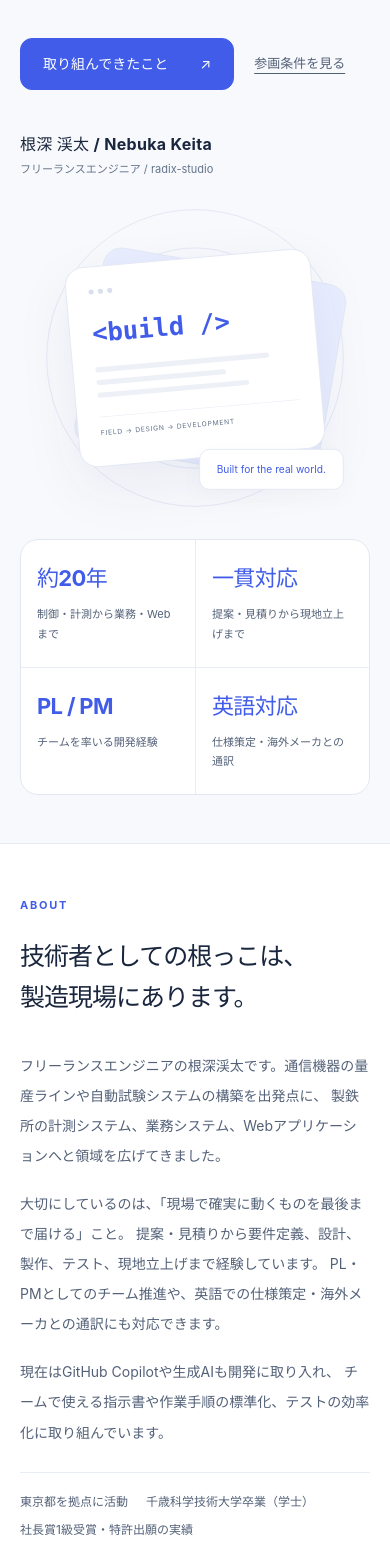
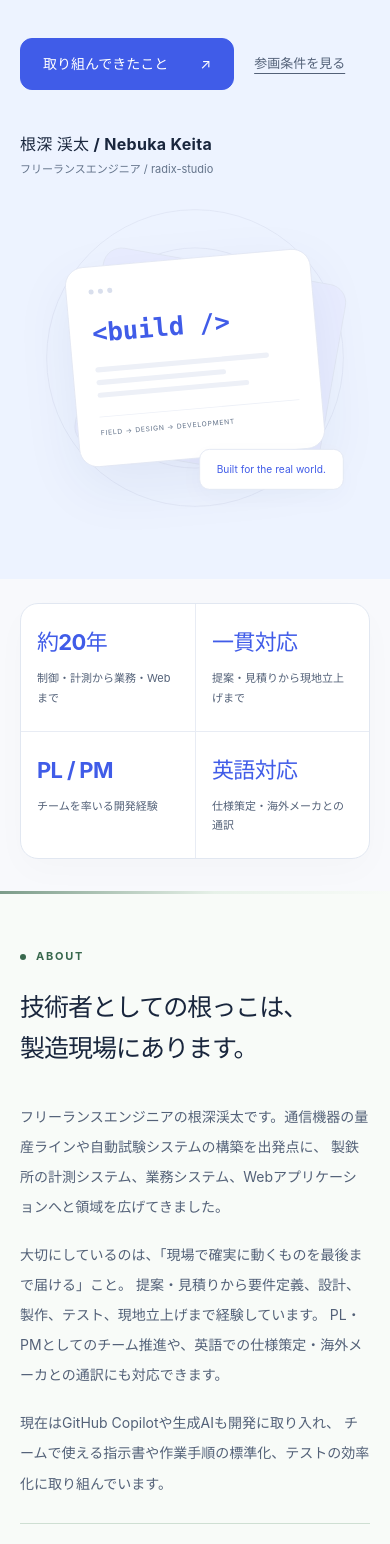
Before and after one commit to nebuka-radix/homepage, a Vue app: page / in a window 390 px wide. Shown: the part 438-1982 px from the top of the page. Built offline with nearby package versions, Linux system fonts and the light colour scheme.

Commit message:
セクションごとのテーマカラーとシーン切替演出を追加

```diff
--- a/src/App.vue
+++ b/src/App.vue
@@ -1,4 +1,5 @@
 <script setup lang="ts">
+import { useSceneColors } from './composables/useSceneColors'
 import { usePageAnimations } from './composables/usePageAnimations'
 const year = new Date().getFullYear()
 const baseUrl = import.meta.env.BASE_URL
@@ -176,6 +177,8 @@ const principles = [
 ]
 
 usePageAnimations()
+
+useSceneColors()
 </script>
 
 <template>
@@ -198,7 +201,8 @@ usePageAnimations()
     </header>
 
     <v-main id="main-content" tabindex="-1">
-      <section class="hero page-width" aria-labelledby="hero-title">
+      <section class="scene-section" aria-labelledby="hero-title" data-scene="hero">
+        <div class="page-width hero">
         <div class="hero-copy">
           <p class="eyebrow">FREELANCE SOFTWARE ENGINEER / TOKYO</p>
           <h1 id="hero-title">
@@ -237,6 +241,8 @@ usePageAnimations()
           </div>
           <div class="art-label">Built for the real world.</div>
         </div>
+
+        </div>
       </section>
 
       <div class="page-width highlight-grid" aria-label="経験と対応領域">
@@ -246,7 +252,7 @@ usePageAnimations()
         </div>
       </div>
 
-      <section id="about" class="about-section section-anchor" aria-labelledby="about-title">
+      <section id="about" class="about-section section-anchor scene-section" aria-labelledby="about-title" data-scene="about">
         <div class="page-width about-layout">
           <div>
             <p class="eyebrow">ABOUT</p>
@@ -275,7 +281,8 @@ usePageAnimations()
         </div>
       </section>
 
-      <section id="services" class="page-width section-block section-anchor" aria-labelledby="services-title">
+      <section id="services" class="section-anchor scene-section" aria-labelledby="services-title" data-scene="services">
+        <div class="page-width">
         <div class="section-heading">
           <div>
             <p class="eyebrow">WHAT I DO</p>
@@ -293,9 +300,11 @@ usePageAnimations()
             </ul>
           </v-card>
         </div>
+
+        </div>
       </section>
 
-      <section id="projects" class="projects-section section-anchor" aria-labelledby="projects-title">
+      <section id="projects" class="projects-section section-anchor scene-section" aria-labelledby="projects-title" data-scene="projects">
         <div class="page-width">
           <div class="section-heading">
             <div>
@@ -329,7 +338,8 @@ usePageAnimations()
         </div>
       </section>
 
-      <section class="page-width section-block" aria-labelledby="career-title">
+      <section class="scene-section" aria-labelledby="career-title" data-scene="career">
+        <div class="page-width">
         <div class="section-heading">
           <div>
             <p class="eyebrow">CAREER</p>
@@ -345,9 +355,11 @@ usePageAnimations()
             </div>
           </li>
         </ol>
+
+        </div>
       </section>
 
-      <section class="technology-section" aria-labelledby="skills-title">
+      <section class="technology-section scene-section" aria-labelledby="skills-title" data-scene="skills">
         <div class="page-width">
           <div class="section-heading">
             <div>
@@ -370,7 +382,8 @@ usePageAnimations()
         </div>
       </section>
 
-      <section class="page-width section-block" aria-labelledby="approach-title">
+      <section class="scene-section" aria-labelledby="approach-title" data-scene="approach">
+        <div class="page-width">
         <div class="section-heading">
           <div>
             <p class="eyebrow">MY APPROACH</p>
@@ -384,9 +397,11 @@ usePageAnimations()
             <p>{{ item.description }}</p>
           </article>
         </div>
+
+        </div>
       </section>
 
-      <section id="availability" class="availability-section section-anchor" aria-labelledby="availability-title">
+      <section id="availability" class="availability-section section-anchor scene-section" aria-labelledby="availability-title" data-scene="availability">
         <div class="page-width availability-layout">
           <div>
             <p class="eyebrow">AVAILABILITY</p>
--- /dev/null
+++ b/src/composables/useSceneColors.ts
@@ -0,0 +1,86 @@
+import { onMounted, onUnmounted } from 'vue'
+import { gsap } from 'gsap'
+import { ScrollTrigger } from 'gsap/ScrollTrigger'
+
+gsap.registerPlugin(ScrollTrigger)
+
+export function useSceneColors() {
+  let media: ReturnType<typeof gsap.matchMedia> | undefined
+  let refreshFrame: number | undefined
+  let disposed = false
+
+  const refresh = () => {
+    if (disposed) return
+
+    if (refreshFrame !== undefined) {
+      window.cancelAnimationFrame(refreshFrame)
+    }
+
+    refreshFrame = window.requestAnimationFrame(() => {
+      refreshFrame = undefined
+      if (!disposed) ScrollTrigger.refresh()
+    })
+  }
+
+  onMounted(() => {
+    const root = document.getElementById('app')
+    if (!root) return
+
+    media = gsap.matchMedia()
+
+    media.add(
+      '(prefers-reduced-motion: no-preference)',
+      () => {
+        const sections = root.querySelectorAll<HTMLElement>('[data-scene]')
+
+        sections.forEach((section) => {
+          const styles = window.getComputedStyle(section)
+          const background = styles.getPropertyValue('--scene-bg').trim()
+          const entry = styles.getPropertyValue('--scene-entry').trim()
+
+          if (!background || !entry) return
+
+          // ヒーローは初期状態からテーマカラーで表示
+          if (section.dataset.scene === 'hero') return
+
+          gsap.fromTo(
+            section,
+            { backgroundColor: entry },
+            {
+              backgroundColor: background,
+              ease: 'none',
+              scrollTrigger: {
+                trigger: section,
+                start: 'top 95%',
+                end: 'top 40%',
+                scrub: 0.6,
+                invalidateOnRefresh: true,
+              },
+            },
+          )
+        })
+      },
+      root,
+    )
+
+    refresh()
+
+    if (document.readyState !== 'complete') {
+      window.addEventListener('load', refresh, { once: true })
+    }
+
+    void document.fonts.ready.then(refresh)
+  })
+
+  onUnmounted(() => {
+    disposed = true
+    window.removeEventListener('load', refresh)
+
+    if (refreshFrame !== undefined) {
+      window.cancelAnimationFrame(refreshFrame)
+    }
+
+    media?.revert()
+    media = undefined
+  })
+}
--- a/src/styles/main.css
+++ b/src/styles/main.css
@@ -557,3 +557,216 @@ h3 { font-size: 18px; line-height: 1.7; letter-spacing: -0.03em; }
     transition: none !important;
   }
 }
+
+/* section-scene-themes */
+
+/* 全体はライトテーマのまま、各シーンに固有の色を設定 */
+.scene-section {
+  --scene-bg: #eef3ff;
+  --scene-entry: #f8faff;
+  --scene-accent: #3554c7;
+  --scene-soft: #e1e8ff;
+  --scene-border: #d7dff4;
+
+  position: relative;
+  isolation: isolate;
+  padding-block: clamp(64px, 8vw, 104px);
+  border: 0;
+  background: var(--scene-bg);
+}
+
+/* 各シーンの始まりを示すアクセントライン */
+.scene-section::before {
+  content: '';
+  position: absolute;
+  top: 0;
+  left: 0;
+  width: 100%;
+  height: 3px;
+  background: linear-gradient(
+    90deg,
+    var(--scene-accent),
+    var(--scene-soft) 55%,
+    transparent
+  );
+  opacity: 0.65;
+  pointer-events: none;
+}
+
+[data-scene="hero"] {
+  --scene-bg: #edf3ff;
+  --scene-entry: #f7faff;
+  --scene-accent: #3554c7;
+  --scene-soft: #dfe8ff;
+  --scene-border: #d5e0f7;
+}
+
+[data-scene="about"] {
+  --scene-bg: #edf5ee;
+  --scene-entry: #f8fbf8;
+  --scene-accent: #38684d;
+  --scene-soft: #ddece0;
+  --scene-border: #cfdfd3;
+}
+
+[data-scene="services"] {
+  --scene-bg: #f0edfa;
+  --scene-entry: #faf8fd;
+  --scene-accent: #65509d;
+  --scene-soft: #e6def6;
+  --scene-border: #dcd3ed;
+}
+
+[data-scene="projects"] {
+  --scene-bg: #e8f4f7;
+  --scene-entry: #f6fbfc;
+  --scene-accent: #216878;
+  --scene-soft: #d7ebf0;
+  --scene-border: #c9e0e6;
+}
+
+[data-scene="career"] {
+  --scene-bg: #f7f0e6;
+  --scene-entry: #fcfaf6;
+  --scene-accent: #805e31;
+  --scene-soft: #eee1cc;
+  --scene-border: #e4d7c3;
+}
+
+[data-scene="skills"] {
+  --scene-bg: #eaf0f7;
+  --scene-entry: #f7f9fc;
+  --scene-accent: #405c7c;
+  --scene-soft: #dae4f0;
+  --scene-border: #ccd9e8;
+}
+
+[data-scene="approach"] {
+  --scene-bg: #f8edf0;
+  --scene-entry: #fdf8fa;
+  --scene-accent: #925469;
+  --scene-soft: #f0dce3;
+  --scene-border: #e7ced7;
+}
+
+[data-scene="availability"] {
+  --scene-bg: #e7f4ef;
+  --scene-entry: #f6fcf9;
+  --scene-accent: #286c57;
+  --scene-soft: #d3eade;
+  --scene-border: #c4dfd2;
+}
+
+/* ヒーローは外側で余白を管理 */
+.scene-section .hero {
+  padding-block: 0;
+}
+
+/* ヒーロー下の実績サマリーは独立した白いブリッジに */
+.highlight-grid {
+  position: relative;
+  margin-top: 32px;
+  margin-bottom: 40px;
+  box-shadow: 0 12px 35px #19263d05;
+}
+
+/* タイトルや番号など、視線の起点になる要素をテーマ色に */
+.scene-section .eyebrow,
+.scene-section .card-number,
+.scene-section .principle-number,
+.scene-section .career-period,
+.scene-section .project-details li::marker {
+  color: var(--scene-accent);
+}
+
+.scene-section .eyebrow {
+  display: flex;
+  align-items: center;
+  gap: 10px;
+}
+
+.scene-section .eyebrow::before {
+  content: '';
+  flex: 0 0 6px;
+  width: 6px;
+  height: 6px;
+  border-radius: 50%;
+  background: currentColor;
+}
+
+.scene-section h1 span {
+  color: var(--scene-accent);
+}
+
+/* カードは白を維持し、テーマ色とのコントラストを確保 */
+.scene-section .service-card,
+.scene-section .project-card {
+  background: #ffffff;
+  border-color: var(--scene-border);
+  box-shadow: 0 12px 30px #19263d04 !important;
+}
+
+.scene-section .tag-list li {
+  color: var(--scene-accent);
+  background: var(--scene-soft);
+}
+
+.scene-section .profile-facts,
+.scene-section .principle,
+.scene-section .career-item,
+.scene-section .project-meta,
+.scene-section .availability-details > div {
+  border-color: var(--scene-border);
+}
+
+.scene-section .technology-list li {
+  color: #34445b;
+  border-color: var(--scene-border);
+  background: #ffffffd9;
+}
+
+/* 参画条件はカード状にして、ページ終盤の印象を変える */
+.scene-section .availability-details {
+  align-self: start;
+  padding: 10px 28px;
+  border: 1px solid var(--scene-border);
+  border-radius: 20px;
+  background: #ffffffd9;
+}
+
+.scene-section .availability-details > div:last-child {
+  border-bottom: 0;
+}
+
+.scene-section .availability-details dd {
+  color: var(--scene-accent);
+}
+
+/* 前のsection-block由来の余白を外側のscene-sectionへ集約 */
+.scene-section.approach-section {
+  padding-top: clamp(64px, 8vw, 104px);
+}
+
+@media (max-width: 700px) {
+  .scene-section {
+    padding-block: 56px;
+  }
+
+  .scene-section.approach-section {
+    padding-top: 56px;
+  }
+
+  .scene-section .hero {
+    padding-block: 0;
+  }
+
+  .highlight-grid {
+    margin-top: 24px;
+    margin-bottom: 32px;
+  }
+
+  .scene-section .availability-details {
+    padding: 8px 18px;
+    border-radius: 16px;
+  }
+}
```
